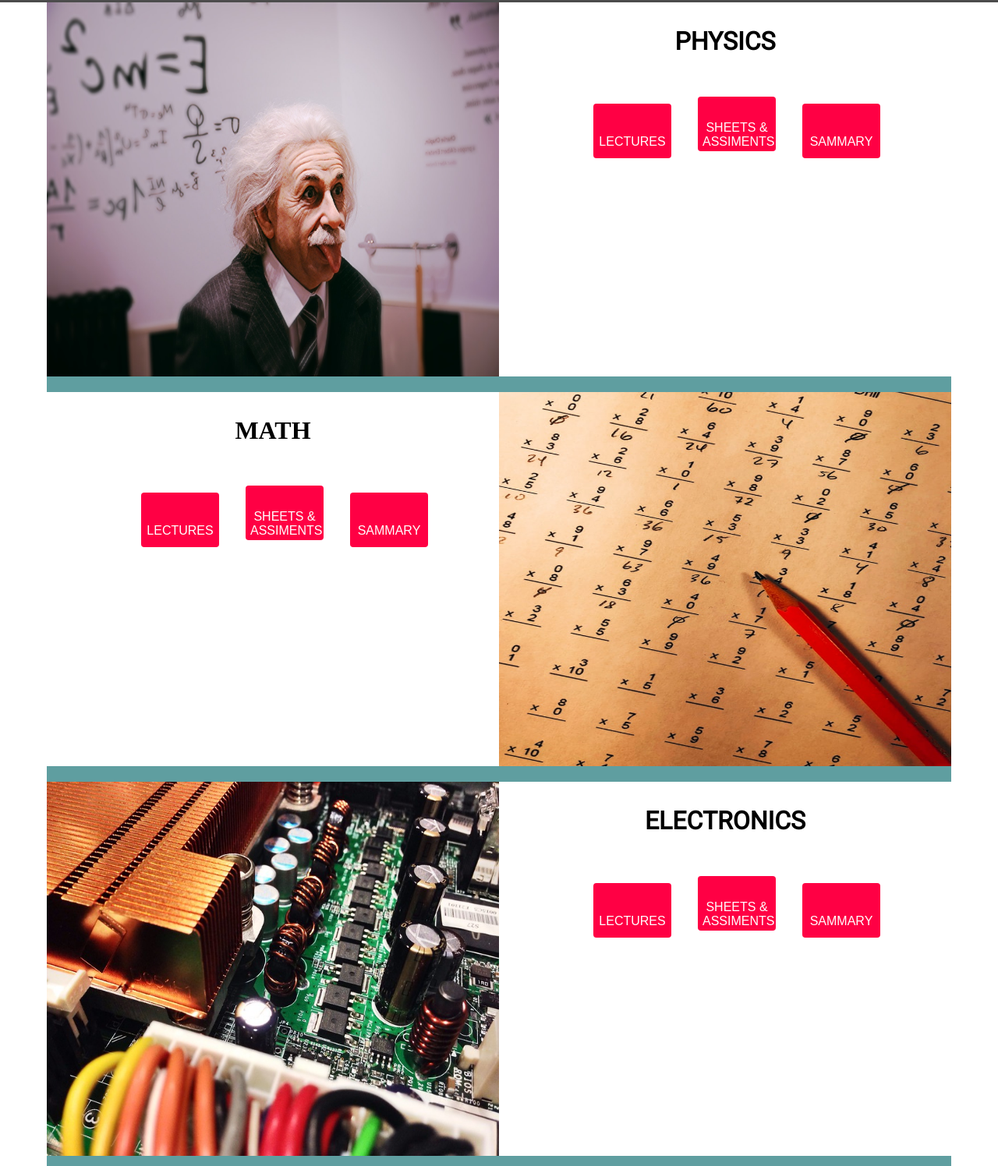
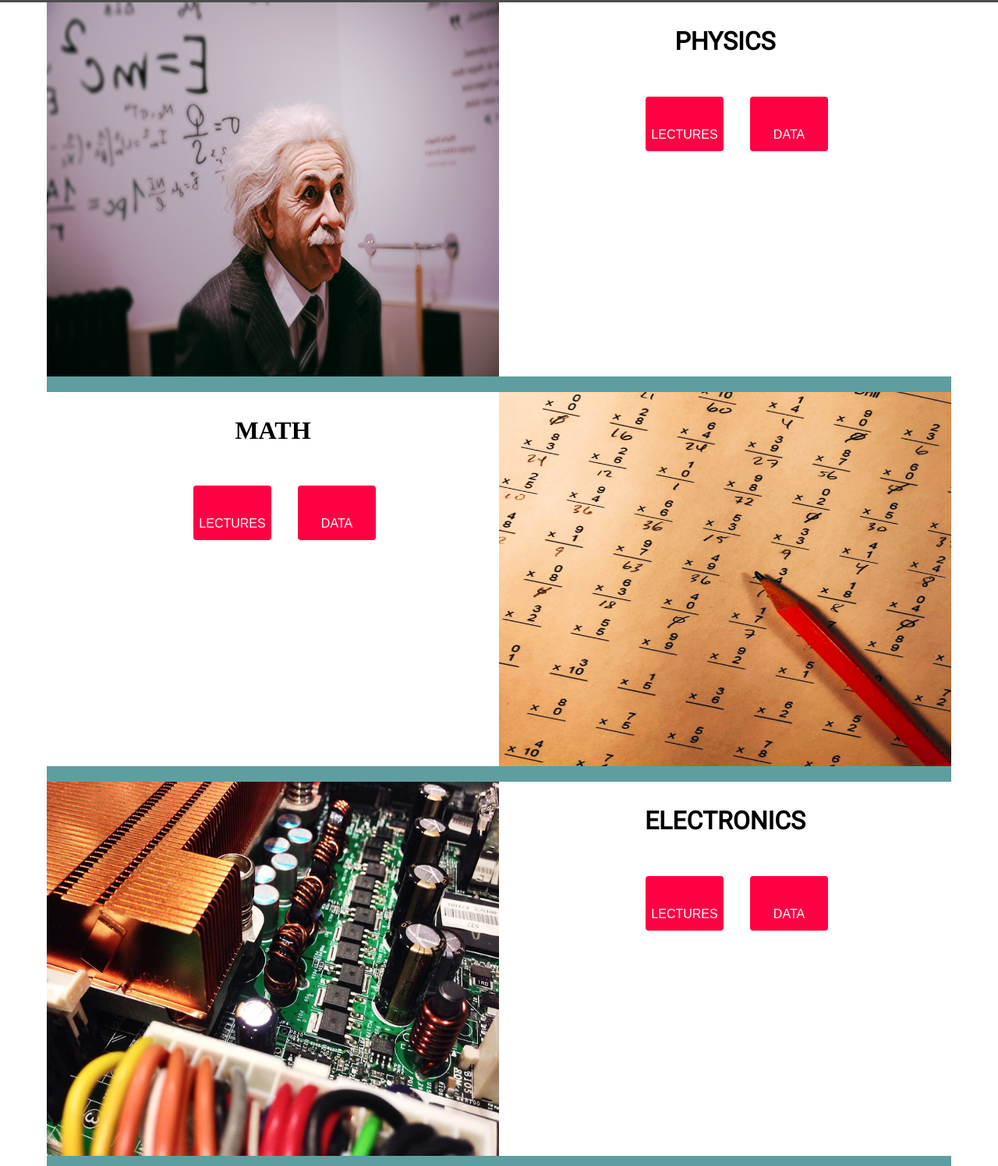
Before and after one commit to ahmed-H20/c_web, a plain HTML site: page index.html in a window 1280 px wide. Shown: the part 797-2293 px from the top of the page at 78% size. Drawn offline with Linux system fonts and the light colour scheme.

Commit message:
Update index.html

```diff
--- a/index.html
+++ b/index.html
@@ -39,8 +39,8 @@
                 <div class="container">
                     <h1>PHYSICS</h1>
                     <a href="physics/lectures.html"><button style="margin-top: 2px;" class="btn-1">LECTURES</button></a>
-                    <a href="3days.html"><button>SHEETS & ASSIMENTS</button></a>
-                    <button>SAMMARY</button>
+                    <a href="https://drive.google.com/drive/folders/1gFRnOisw_mIsjngF0V2hWLkQDsHqwzZj?usp=sharing"><button>DATA</button></a>
+
                 </div>
             </div>
 
@@ -52,8 +52,8 @@
                 <div class="container">
                     <h1>MATH</h1>
                     <a href="math/lectures.html"><button style="margin-top: 2px;" class="btn-1">LECTURES</button></a>
-                    <a href="3days.html"><button>SHEETS & ASSIMENTS</button></a>
-                    <button>SAMMARY</button>
+                    <a href="https://drive.google.com/drive/folders/1YvzBUSfsWPMf0-bfhL0aqrM9I_IFU-eD?usp=sharing"><button>DATA</button></a>
+
                 </div>
             </div>
 
@@ -64,8 +64,8 @@
                 <div class="container">
                     <h1>ELECTRONICS</h1>
                     <a href="electronics/lectures.html"><button style="margin-top: 2px;" class="btn-1">LECTURES</button></a>
-                    <a href="3days.html"><button>SHEETS & ASSIMENTS</button></a>
-                    <button>SAMMARY</button>
+                    <a href="https://drive.google.com/drive/folders/1drnI3aB2_kxyFmshNC_c_XMxqMnLyo1C?usp=sharing"><button>DATA</button></a>
+
                 </div>
             </div>
 
@@ -77,8 +77,8 @@
                 <div class="container">
                     <h1>CIRCITS</h1>
                     <a href="circits/lectures.html"><button style="margin-top: 2px;" class="btn-1">LECTURES</button></a>
-                    <a href="3days.html"><button>SHEETS & ASSIMENTS</button></a>
-                    <button>SAMMARY</button>
+                    <a href="https://drive.google.com/drive/folders/1jxGqgWlINbOuSZAywOjvFVagPHXo0FzP?usp=sharing"><button>DATA</button></a>
+
                 </div>
             </div>
 
@@ -89,8 +89,8 @@
                 <div class="container">
                     <h1>MEASURMENT</h1>
                     <a href="measurments/lectures.html"><button style="margin-top: 2px;" class="btn-1">LECTURES</button></a>
-                    <a href="3days.html"><button>SHEETS & ASSIMENTS</button></a>
-                    <button>SAMMARY</button>
+                    <a href="https://drive.google.com/drive/folders/1gXcsQNmCRoSmSSoxTwSFBkGX9urDggTI?usp=sharing"><button>DATA</button></a>
+
                 </div>
             </div>
 
@@ -102,7 +102,7 @@
                 <div class="container">
                     <h1>FLUID</h1>
                     <a href="fluid/lectures.html"><button style="margin-top: 2px;" class="btn-1">LECTURES</button></a>
-                    <a href="3days.html"><button>SHEETS & ASSIMENTS</button></a>
+                    <a href="https://drive.google.com/drive/folders/1iq6Fz19hBNItTTV8c4r72G-C4iAMZe2f?usp=sharing"><button>DATA</button></a>
                     <button>SAMMARY</button>
                 </div>
             </div>
@@ -114,8 +114,7 @@
                 <div class="container">
                     <h1>HUMMINITY</h1>
                     <a href="https://drive.google.com/drive/folders/1B1rt8zlZsUqqVi1m1SC_q5x57ziVTD-o?usp=sharing" target="_blank"><button style="margin-top: 2px;" class="btn-1">LECTURES</button></a>
-                    <a href="3days.html"><button>SHEETS & ASSIMENTS</button></a>
-                    <button>SAMMARY</button>
+
                 </div>
             </div>
 
```
